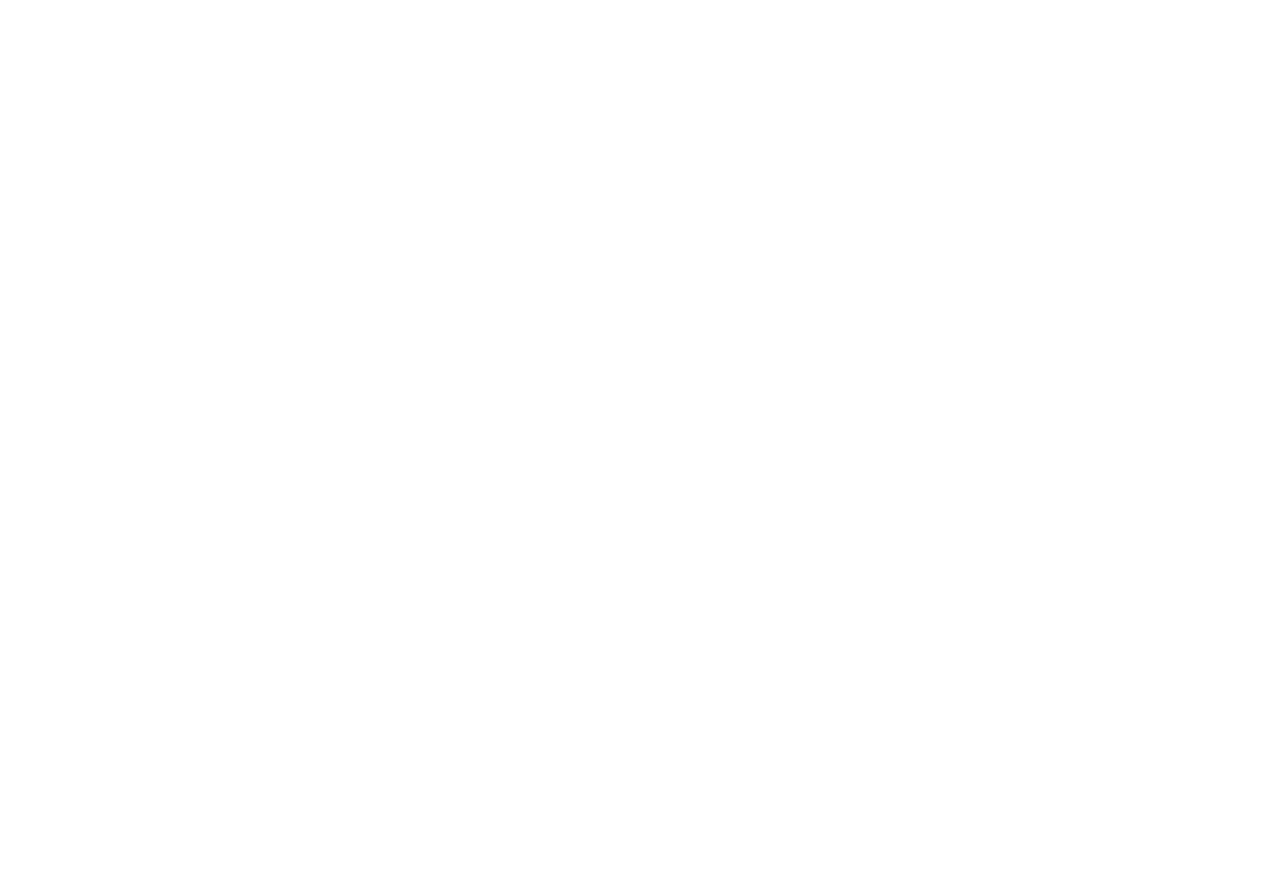
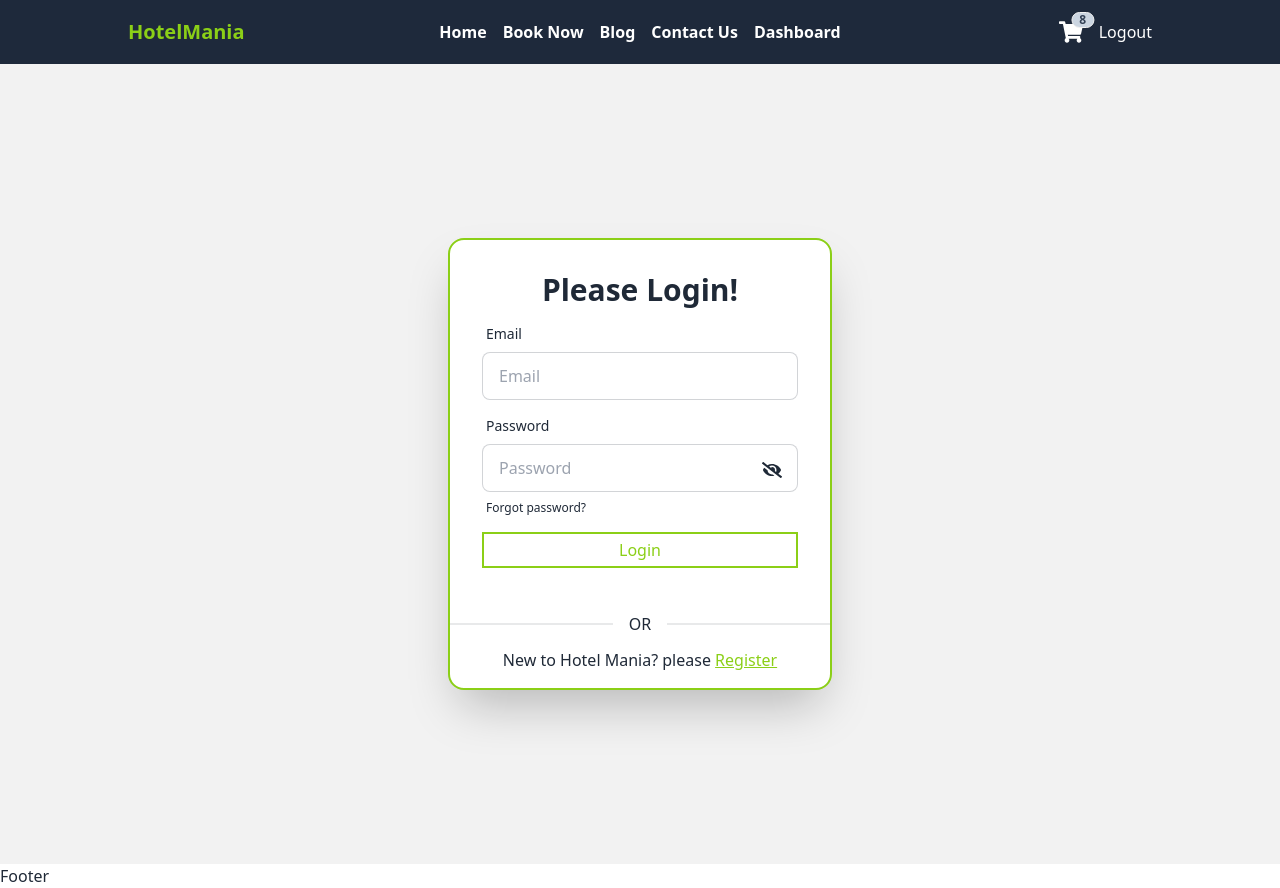
Before and after one commit to ihsajjad/HotelMania-MERN-Application, a React (Vite) app in the folder frontend/: page /login in a window 1280 px wide. Before the commit this address had no page. Before the commit the page ends 800 px from the top, so only its background shows below. Built offline with nearby package versions, Linux system fonts and the light colour scheme.

Commit message:
Frontend: created login page

```diff
--- a/frontend/src/App.tsx
+++ b/frontend/src/App.tsx
@@ -1,6 +1,7 @@
 import { BrowserRouter, Route, Routes } from "react-router-dom";
 import MainLayout from "./layouts/MainLayout";
 import Home from "./pages/Home";
+import Login from "./pages/Login";
 
 const App = () => {
   return (
@@ -14,6 +15,14 @@
             </MainLayout>
           }
         />
+        <Route
+          path="/login"
+          element={
+            <MainLayout>
+              <Login />
+            </MainLayout>
+          }
+        />
       </Routes>
     </BrowserRouter>
   );
--- a/frontend/src/layouts/MainLayout.tsx
+++ b/frontend/src/layouts/MainLayout.tsx
@@ -1,13 +1,16 @@
 import { ReactNode } from "react";
+import { useLocation } from "react-router-dom";
 import Header from "../components/Header";
 import NavBar from "../components/NavBar";
 
 const MainLayout = ({ children }: { children: ReactNode }) => {
+  const location = useLocation();
+  console.log(location.pathname === ("/" || "/search") && "true");
   return (
     <div className="flex flex-col min-h-screen justify-between max-w-screen-xl mx-auto">
       <div>
         <NavBar />
-        <Header />
+        {location.pathname === ("/" || "/search") && <Header />}
       </div>
 
       {children}
--- /dev/null
+++ b/frontend/src/pages/Login.tsx
@@ -0,0 +1,75 @@
+import { useState } from "react";
+import { FaEye, FaEyeSlash } from "react-icons/fa";
+import { Link } from "react-router-dom";
+
+const Login = () => {
+  const [show, setShow] = useState<boolean>(false);
+  return (
+    <div className="hero min-h-screen bg-base-200 md:py-12 py-5">
+      <div className="card w-full max-w-sm shadow-2xl bg-base-100 border-[var(--main-color)] border-2">
+        <form onSubmit={() => {}} className="card-body">
+          <h2 className="text-3xl font-bold text-center">Please Login!</h2>
+          <div className="form-control">
+            <label className="label">
+              <span className="label-text">Email</span>
+            </label>
+            <input
+              type="email"
+              name="email"
+              placeholder="Email"
+              //   {...register("email", { required: true })}
+              className="input input-bordered"
+            />
+            {/* {errors.email && (
+              <span className="text-red-500">Email is not valid</span>
+            )} */}
+          </div>
+          <div className="form-control relative">
+            <label className="label">
+              <span className="label-text">Password</span>
+            </label>
+            <input
+              type={`${show ? "password" : "text"}`}
+              name="password"
+              placeholder="Password"
+              //   {...register("password", { required: true })}
+              className="input input-bordered"
+            />
+            {/* {errors.password && (
+              <span className="text-red-500">Password is not valid</span>
+            )} */}
+
+            <span
+              onClick={() => setShow(!show)}
+              className="absolute right-4 top-[52px] text-xl"
+            >
+              {show ? <FaEye /> : <FaEyeSlash />}
+            </span>
+
+            <label className="label">
+              <a href="#" className="label-text-alt link link-hover">
+                Forgot password?
+              </a>
+            </label>
+            {/* <p className="label text-red-600">{error}</p> */}
+          </div>
+          <div className="form-control">
+            <button type="submit" className="custom-btn-outline">
+              Login
+            </button>
+          </div>
+        </form>
+
+        <div className="divider">OR</div>
+        <p className="text-center mb-4">
+          New to Hotel Mania? please{" "}
+          <Link to="/sign-up" className="underline text-[var(--main-color)]">
+            Register
+          </Link>
+        </p>
+      </div>
+    </div>
+  );
+};
+
+export default Login;
```
